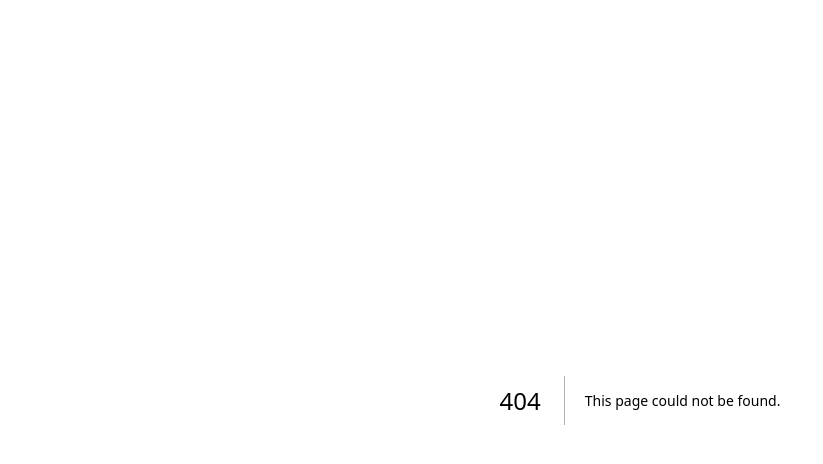
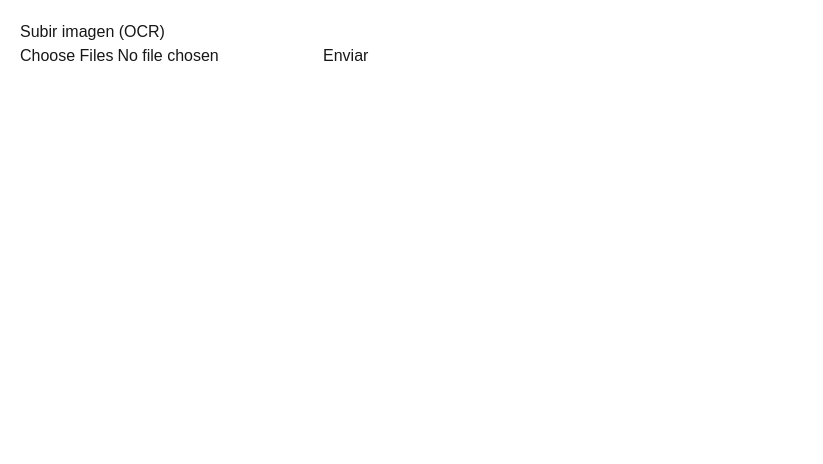
Before and after one commit to ValtrustET26/ValtrustET26, a Next.js app: page /tesseract in a window 1280 px wide. Before the commit this address had no page. Shown: the top 464 px of the page, without its empty margins (0-823 px from the left). Built offline with nearby package versions, Linux system fonts and the light colour scheme.

Commit message:
Tesseract added :sparkles:

```diff
--- /dev/null
+++ b/app/tesseract/deed.tsx
@@ -0,0 +1,40 @@
+"use client";
+import { useState } from "react";
+
+export default function Home(){
+  const [files, setFiles] = useState<FileList | null>(null)
+
+  const handleSubmit = async(e: React.FormEvent<HTMLFormElement>)=>{
+    e.preventDefault();
+
+    if(!files) return
+
+    const data = new FormData();
+    Array.from(files).forEach((file) =>{
+      data.append("images", file)
+    })
+
+
+    const res = await fetch("http://127.0.0.1:5000/upload", {
+      method: "POST",
+      body: data
+    })
+
+    const dato = await res.json()
+    console.log(dato.texto_completo)
+  }
+  return (
+    <div style={{ padding: 20 }}>
+      <h1>Subir imagen (OCR)</h1>
+
+      <form onSubmit={handleSubmit}>
+        <input
+          type="file"
+          multiple
+          onChange={(e) => setFiles(e.target.files)}
+        />
+        <button type="submit">Enviar</button>
+      </form>
+    </div>
+  )
+}
--- /dev/null
+++ b/app/tesseract/page.tsx
@@ -0,0 +1,5 @@
+import Home from "./deed";
+
+export default function Page() {
+  return <Home/>;
+}
```
Also changed, not shown: package.json (+9 -5 lines), 2 other files (tests, documents, lock files or other folders).
